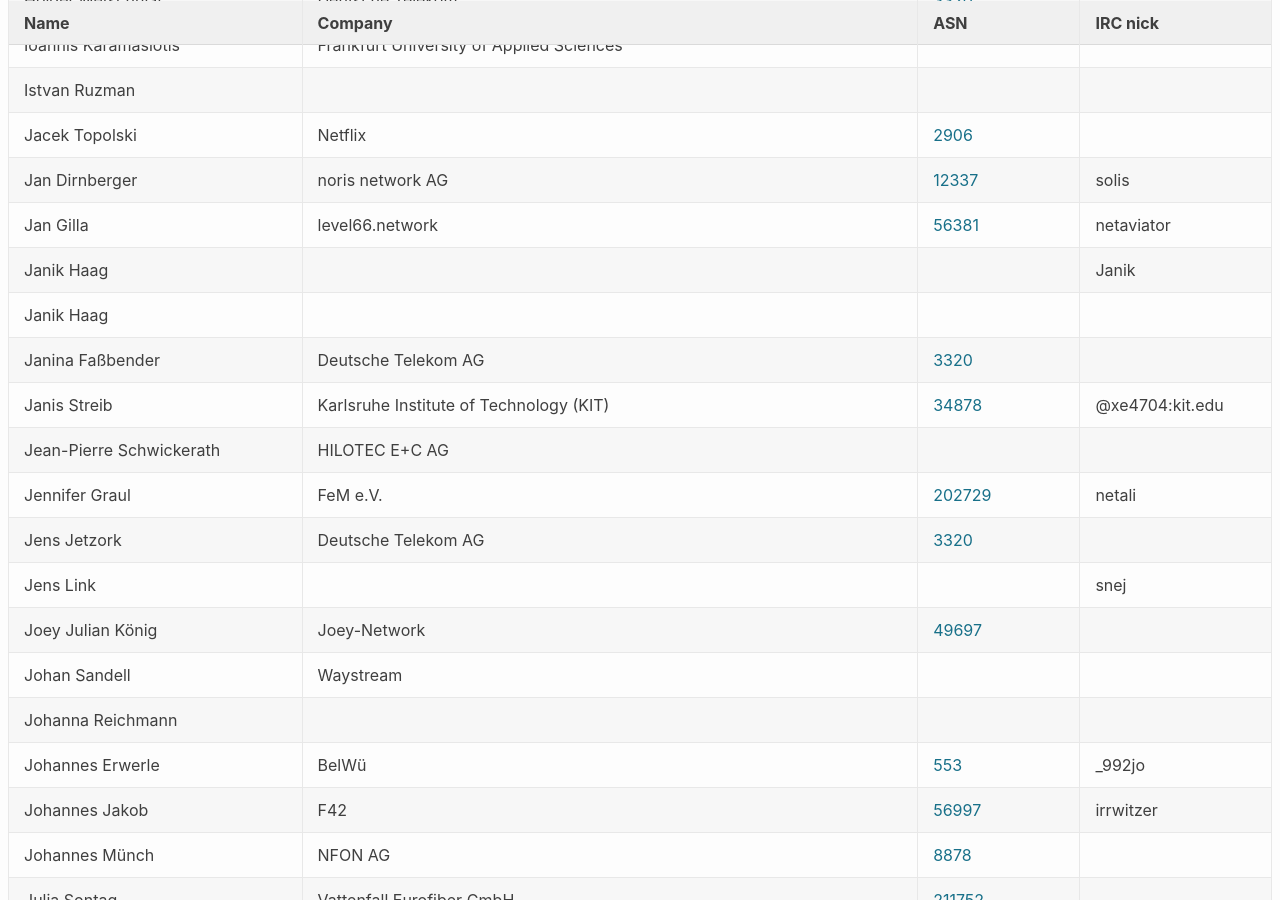
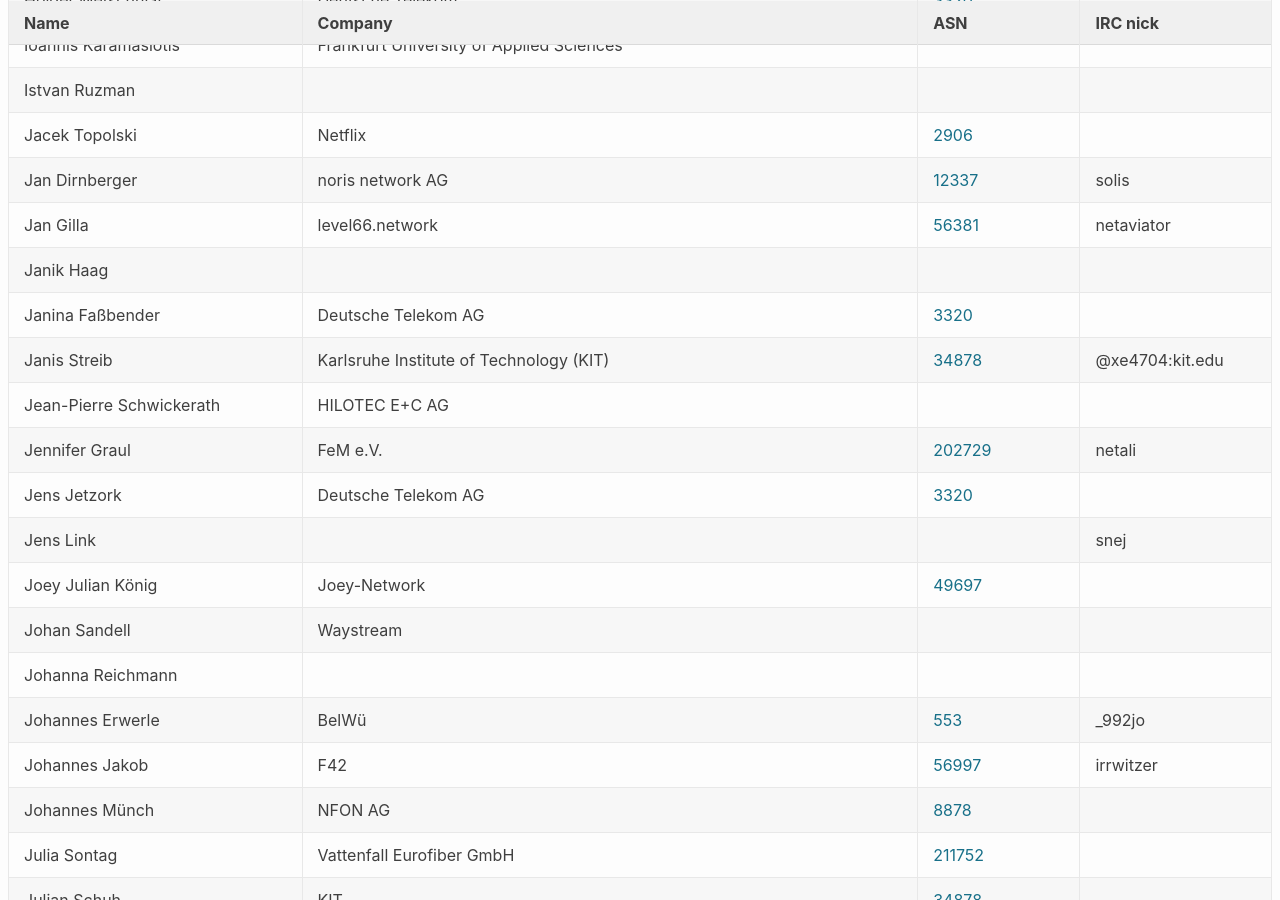
Before and after one commit to denog/pretix-attendeelist, a Jekyll site: the page built from denog15/index.md, in a window 1280 px wide and 900 px high, scrolled down 3934 px. Built offline with Jekyll 4.4.1, drawn with Linux system fonts in a browser that asks for light colours.

Commit message:
Latest data: Mon Oct  9 22:09:59 UTC 2023

```diff
--- a/_data/attendees_denog15_onsite.json
+++ b/_data/attendees_denog15_onsite.json
@@ -536,12 +536,6 @@
   {
     "name": "Janik Haag",
     "company": null,
-    "irc": "Janik",
-    "asn": null
-  },
-  {
-    "name": "Janik Haag",
-    "company": null,
     "irc": null,
     "asn": null
   },
```
